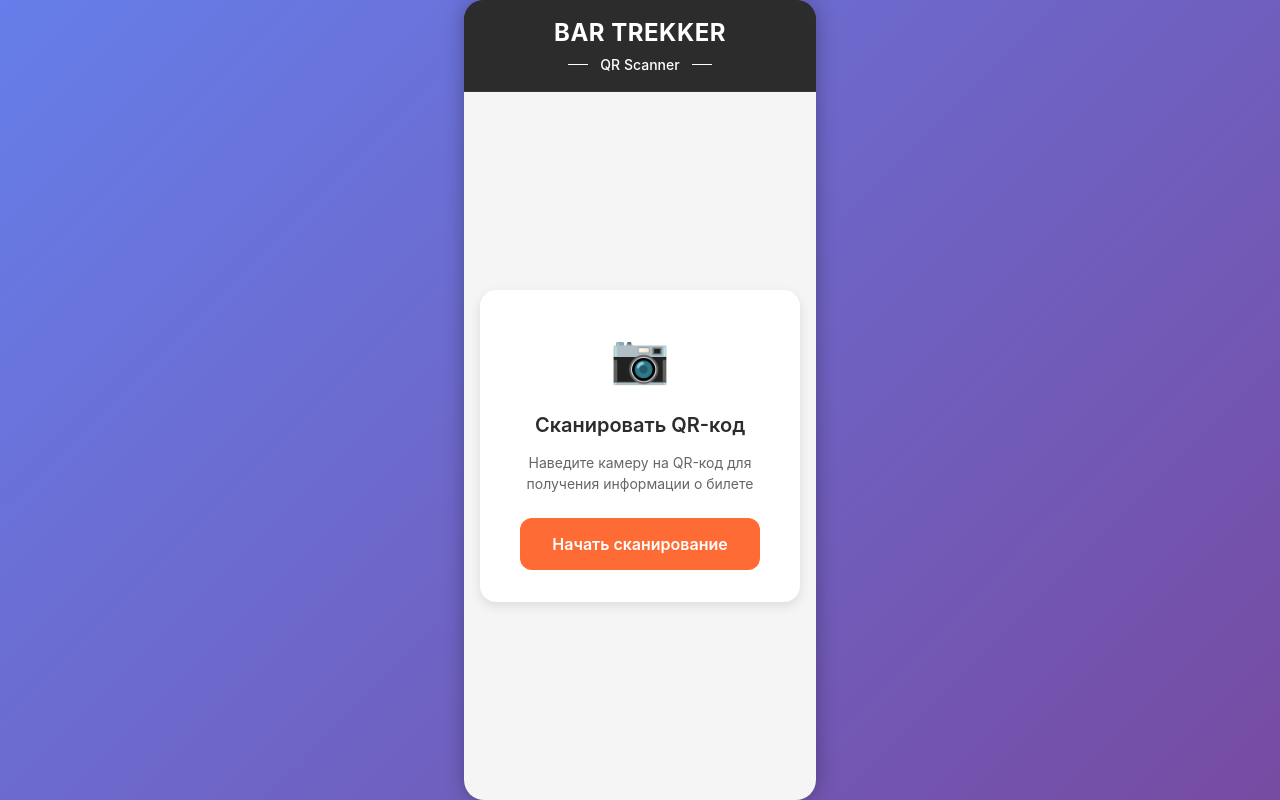
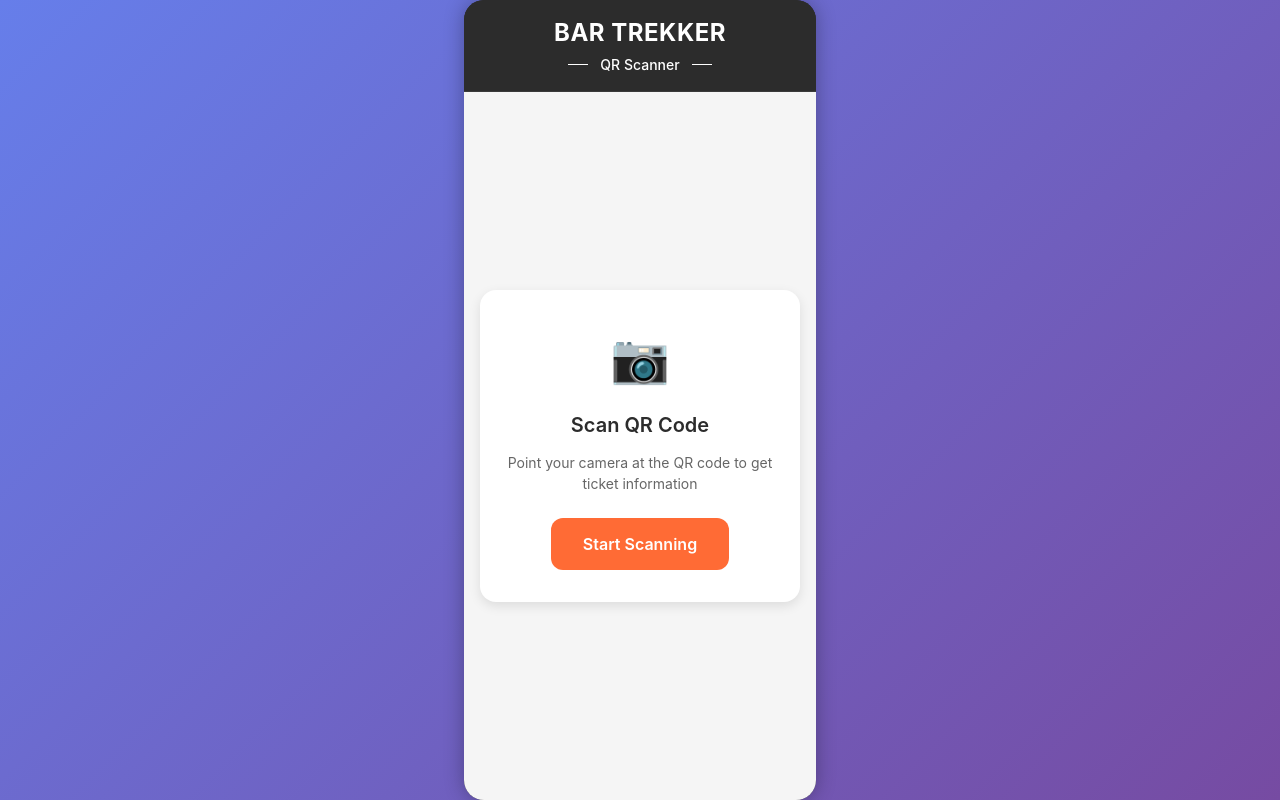
Before and after one commit to philipp-moriss/test-qr-code, a React (Vite) app: page / in a window 1280 px wide. Built offline with nearby package versions, Linux system fonts and the light colour scheme.

Commit message:
first commit

```diff
--- a/src/App.tsx
+++ b/src/App.tsx
@@ -40,10 +40,10 @@ function App() {
             scannerRef.current = null;
           }
         } catch (error) {
-          console.error('Ошибка при парсинге QR-кода:', error);
+          console.error('Error parsing QR code:', error);
         }
       }, (error) => {
-        console.log('Ошибка сканирования:', error);
+        console.log('Scanning error:', error);
       });
     }
 
@@ -70,7 +70,7 @@ function App() {
 
   const formatDate = (dateString: string) => {
     const date = new Date(dateString);
-    return date.toLocaleDateString('ru-RU', {
+    return date.toLocaleDateString('en-US', {
       day: '2-digit',
       month: '2-digit',
       year: '2-digit'
@@ -96,10 +96,10 @@ function App() {
             <div className="scan-section">
               <div className="scan-card">
                 <div className="scan-icon">📷</div>
-                <h2>Сканировать QR-код</h2>
-                <p>Наведите камеру на QR-код для получения информации о билете</p>
+                <h2>Scan QR Code</h2>
+                <p>Point your camera at the QR code to get ticket information</p>
                 <button className="scan-button" onClick={startScanning}>
-                  Начать сканирование
+                  Start Scanning
                 </button>
               </div>
             </div>
@@ -108,10 +108,10 @@ function App() {
           {isScanning && (
             <div className="scanner-section">
               <div className="scanner-card">
-                <h2>Сканирование QR-кода</h2>
+                <h2>QR Code Scanning</h2>
                 <div id="qr-reader" ref={scannerContainerRef}></div>
                 <button className="stop-button" onClick={stopScanning}>
-                  Остановить сканирование
+                  Stop Scanning
                 </button>
               </div>
             </div>
@@ -129,7 +129,7 @@ function App() {
                 <div className="qr-code-section">
                   <div className="qr-code">
                     <div className="qr-placeholder">✅</div>
-                    <p>QR-код успешно отсканирован</p>
+                    <p>QR code successfully scanned</p>
                   </div>
                 </div>
 
@@ -142,23 +142,23 @@ function App() {
                 </div>
 
                 <div className="user-info">
-                  <h3>Информация о пользователе:</h3>
+                  <h3>User Information:</h3>
                   <div className="info-item">
-                    <strong>Имя:</strong> {scannedData.userName}
+                    <strong>Name:</strong> {scannedData.userName}
                   </div>
                   <div className="info-item">
                     <strong>Email:</strong> {scannedData.userEmail}
                   </div>
                   <div className="info-item">
-                    <strong>ID пользователя:</strong> {scannedData.userId}
+                    <strong>User ID:</strong> {scannedData.userId}
                   </div>
                   <div className="info-item">
-                    <strong>ID события:</strong> {scannedData.eventId}
+                    <strong>Event ID:</strong> {scannedData.eventId}
                   </div>
                 </div>
 
                 <button className="join-group-button" onClick={startScanning}>
-                  Сканировать еще один QR-код
+                  Scan Another QR Code
                 </button>
               </div>
             </div>
```
